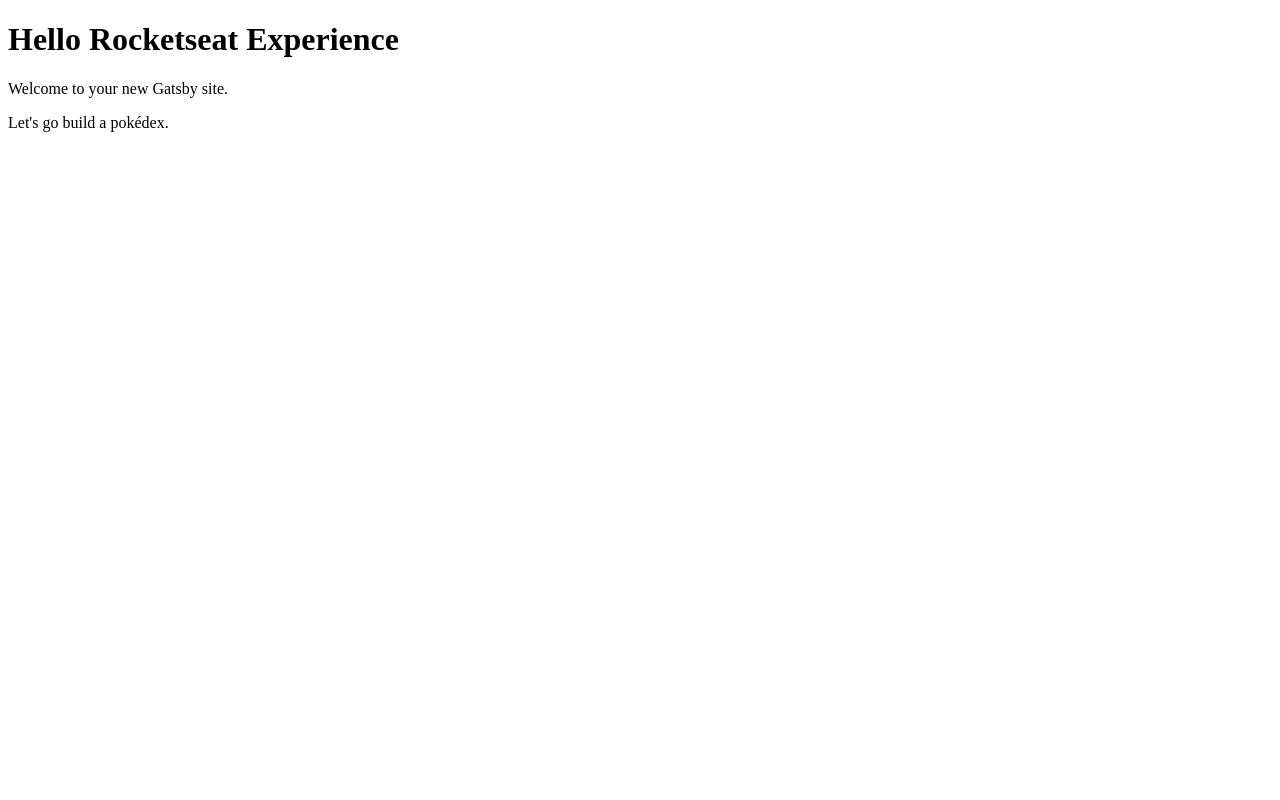
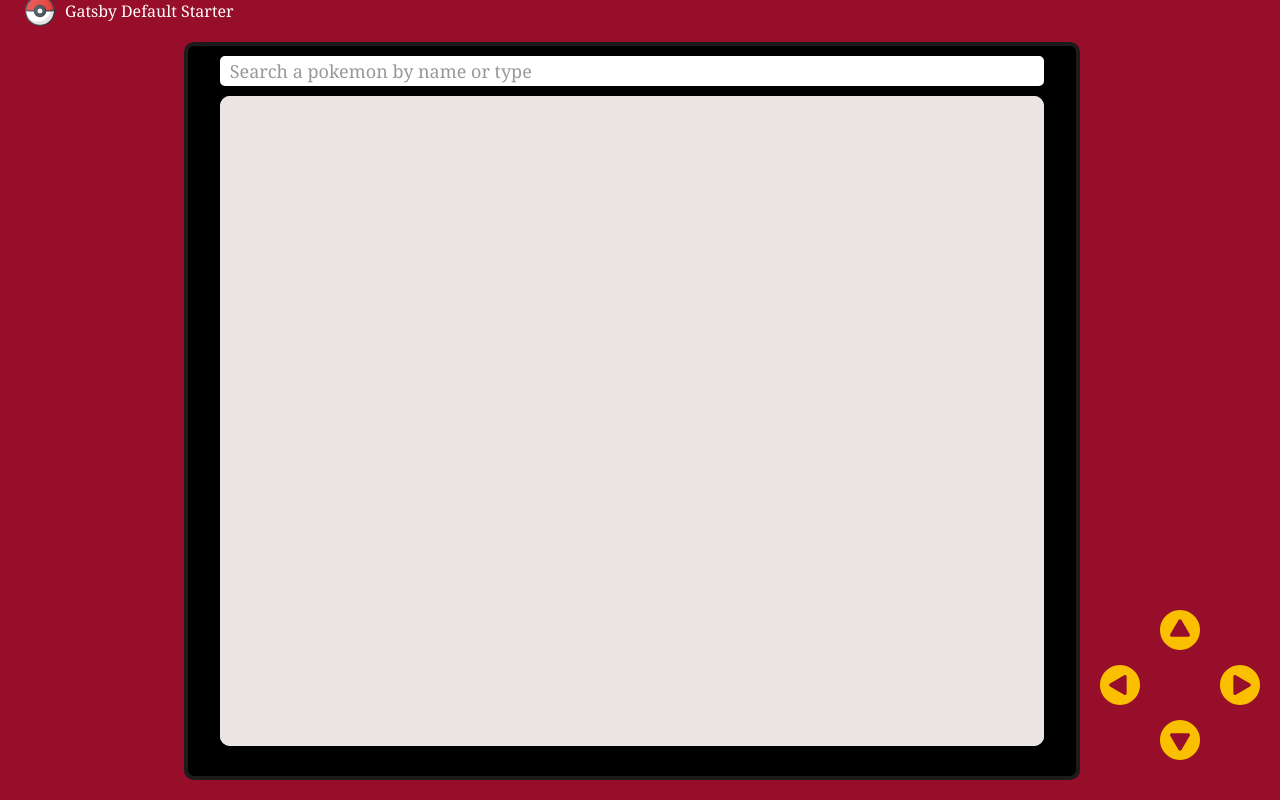
Before and after one commit to brunomoreirazup/rocketseat-pokedex-gatsbyjs, a Gatsby site: page / in a window 1280 px wide. Built offline with nearby package versions, Linux system fonts and the light colour scheme; Gatsby itself is replaced by a stand-in of ours.

Commit message:
adding home page without query

```diff
--- a/src/components/Joystic/index.jsx
+++ b/src/components/Joystic/index.jsx
@@ -1,5 +1,4 @@
 import React from 'react'
-import { Link } from 'gatsby'
 import {
   JoystickContainer,
   PaginationContainer,
--- a/src/pages/index.js
+++ b/src/pages/index.js
@@ -1,11 +1,100 @@
-import React, { Fragment } from "react"
+import React, { Component, Fragment } from "react"
+import get from 'lodash/get'
+import filter from 'lodash/filter'
+import find from 'lodash/find'
+import Layout from "../components/Layout"
+import PokedexList from '../components/PokedexList'
+import Search from '../components/Search'
+import Joystic from '../components/Joystic'
+import {
+  PokedexContainer,
+  ScreenContainer,
+  SideContainer,
+} from '../styles/home/styled'
 
-const IndexPage = () => (
-  <Fragment>
-    <h1>Hello Rocketseat Experience</h1>
-    <p>Welcome to your new Gatsby site.</p>
-    <p>Let's go build a pokédex.</p>
-  </Fragment>
-)
 
-export default IndexPage
+class Home extends Component {
+  state = {
+    prev: 0,
+    next: 7,
+    pokemons: []
+  }
+
+  componentDidMount() {
+    const { data } = this.props
+    this.setState({ pokemons: get(data, 'pokemonsJson.pokemons', []) })
+  }
+
+  resetPagination = () => {
+    this.setState({ prev: 0, next: 7 })
+  }
+
+  handleSearch = (value) => {
+    const { data } = this.props
+    const pokemons = get(data, 'pokemonsJson.pokemons', [])
+    const searchedPokemons = filter(pokemons, (pokemon) => {
+      const { name, type } = pokemon
+      const isNameMatch = name.includes(value)
+      const isTypeMatch = find(type, item => item.includes(value))
+      return isNameMatch || isTypeMatch
+    })
+
+    this.resetPagination()
+    this.setState({ pokemons: searchedPokemons })
+  }
+
+  handleOnChange = (event) => {
+    const value = event.target.value
+
+    this.setState({ searchValue: value })
+    this.handleSearch(value)
+  }
+
+  handleNextPage = () => {
+    const { prev, next } = this.state
+    this.setState({ prev: prev + 7, next: next + 7 })
+  }
+
+  handlePrevPage = () => {
+    const { prev, next } = this.state
+    this.setState({ prev: prev - 7, next: next - 7 })
+  }
+
+  render() {
+    const { prev, next, pokemons, searchValue } = this.state
+    const isNextDisabled = next >= get(pokemons, 'length', 0)
+    const isPrevDisabled = prev <= 0
+
+
+    return (
+      <Layout>
+        <ScreenContainer>
+          <Fragment>
+            <Search
+              placeholder="Search a pokemon by name or type"
+              onChange={(event) => this.handleOnChange(event)}
+              value={searchValue}
+            />
+            <PokedexContainer>
+              <PokedexList
+                pokemons={pokemons.slice(prev, next)}
+              />
+            </PokedexContainer>
+          </Fragment>
+        </ScreenContainer>
+        <SideContainer>
+          <Joystic
+            isUpDisabled={true}
+            isDownDisabled={true}
+            isLeftDisabled={isPrevDisabled}
+            isRightDisabled={isNextDisabled}
+            handleRightButton={this.handleNextPage}
+            handleLeftButton={this.handlePrevPage}
+          />
+        </SideContainer>
+      </Layout>
+    )
+  }
+}
+
+export default Home
```
